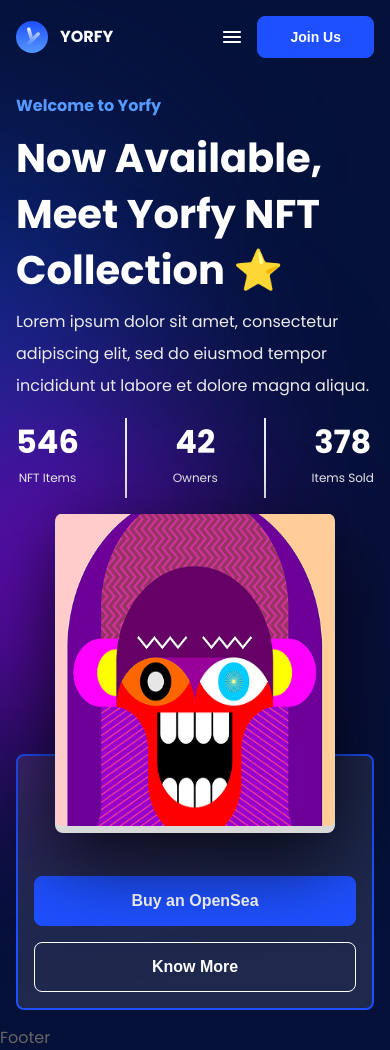
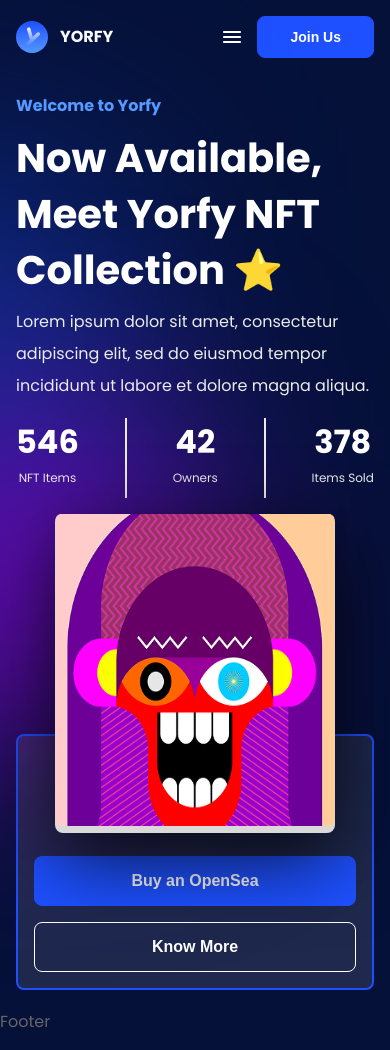
Before and after one commit to sayaliakbar/nft-portfolio-ui, a React (Vite) app: page / in a window 390 px wide. Built offline with nearby package versions, Linux system fonts and the light colour scheme.

Commit message:
Refactor gradient styles for right column in Home component for improved layout and responsiveness

```diff
--- a/src/pages/Home/home.css
+++ b/src/pages/Home/home.css
@@ -7,6 +7,20 @@
 .gradient__yorfy__home {
     top: 100px;
     left: -230px;
+}
+
+.gradient__yorfy__home-rightcolumn__purple {
+    opacity: 1;
+    left: -96px;
+    top: 36px;
+    width: 320px;
+    height: 320px;
+}
+
+.gradient__yorfy__home-rightcolumn__blue {
+    opacity: 1;
+    bottom: 0;
+    right: -140px;
 }
 
 .yorfy__home-leftcolumn {
@@ -34,13 +48,7 @@
     position: relative;
 }
 
-.gradient__yorfy__home-rightcolumn__purple {
-    opacity: 1;
-    left: -96px;
-    top: 36px;
-    width: 320px;
-    height: 320px;
-}
+
 
 .yorfy__home-rightcolumn__image {
     position: absolute;
@@ -71,6 +79,18 @@
         left: -110px;
     }
 
+    .gradient__yorfy__home-rightcolumn__purple {
+        left: -84px;
+        top: 26px;
+        width: 240px;
+        height: 240px;
+    }
+
+    .gradient__yorfy__home-rightcolumn__blue {
+        bottom: 36px;
+        right: -158px;
+    }
+
     .yorfy__home-leftcolumn {
         padding-right: 0;
     }
@@ -79,12 +99,7 @@
         gap: 1rem;
     }
 
-    .gradient__yorfy__home-rightcolumn__purple {
-        left: -84px;
-        top: 26px;
-        width: 240px;
-        height: 240px;
-    }
+
 
 
     .yorfy__home-rightcolumn__image img {
@@ -109,15 +124,29 @@
 }
 
 @media screen and (max-width:550px) {
-    .yorfy__home {
-        flex-direction: column;
-        gap: 1rem;
-    }
+
 
     .gradient_yorfy__home {
         top: 10px;
         right: -144px;
         left: auto;
+    }
+
+    .gradient__yorfy__home-rightcolumn__purple {
+        left: -100px;
+        top: -50px;
+    }
+
+    .gradient__yorfy__home-rightcolumn__blue {
+        bottom: 100px;
+        right: -100px;
+    }
+
+
+
+    .yorfy__home {
+        flex-direction: column;
+        gap: 1rem;
     }
 
     .yorfy__home-leftcolumn {
@@ -142,13 +171,10 @@
 
     .yorfy__home-rightcolumn {
         position: relative;
-        margin-bottom: 11rem;
+        margin-bottom: 10rem;
     }
 
-    .gradient__yorfy__home-rightcolumn__purple {
-        left: -100px;
-        top: -50px;
-    }
+
 
     .yorfy__home-rightcolumn__image {
         position: relative;
@@ -165,7 +191,7 @@
     .yorfy__home-rightcolumn__content {
         width: 100%;
         position: absolute;
-        top: 240px;
+        top: 220px;
         z-index: -1;
         padding: 0.5rem 1rem;
     }
```
